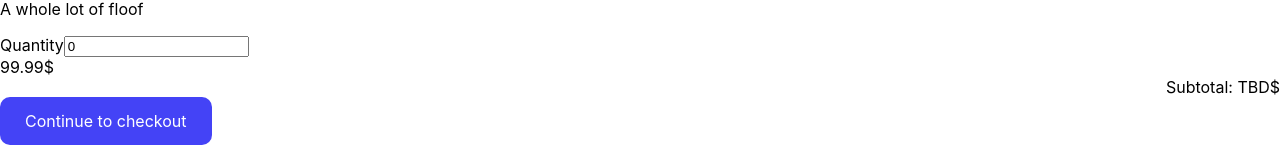
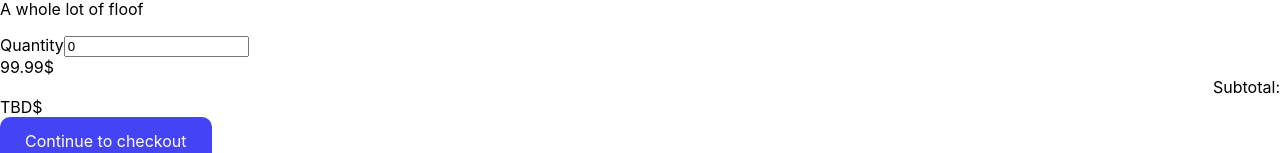
Before and after one commit to googleinterns/measurement-library, a React (Create React App) app in the folder demo/: page /cart in a window 1280 px wide. Shown: the part 1159-1312 px from the top of the page. Built offline with nearby package versions, Linux system fonts and the light colour scheme.

Commit message:
Fix submit button too far right

```diff
--- a/demo/src/components/Cart/Cart.js
+++ b/demo/src/components/Cart/Cart.js
@@ -45,7 +45,8 @@ let CartBase = function Cart({items, setQuantity}) {
         {itemsRender }
         <Row>
           <Col/>
-          <Col className="to-right">Subtotal: TBD$</Col>
+          <Col className="to-right">Subtotal:</Col>
+          <Col>TBD$</Col>
         </Row>
       </Container>
   );
--- a/demo/src/screens/CartScreen/CartScreen.js
+++ b/demo/src/screens/CartScreen/CartScreen.js
@@ -18,7 +18,8 @@ export function CartScreen() {
         </Row>
         <Row key="checkoutRow">
           <Col/>
-          <Col xs = {3}>
+          <Col/>
+          <Col>
             <Link to="/checkout" className="button-link">
               Continue to checkout</Link>
           </Col>
```
